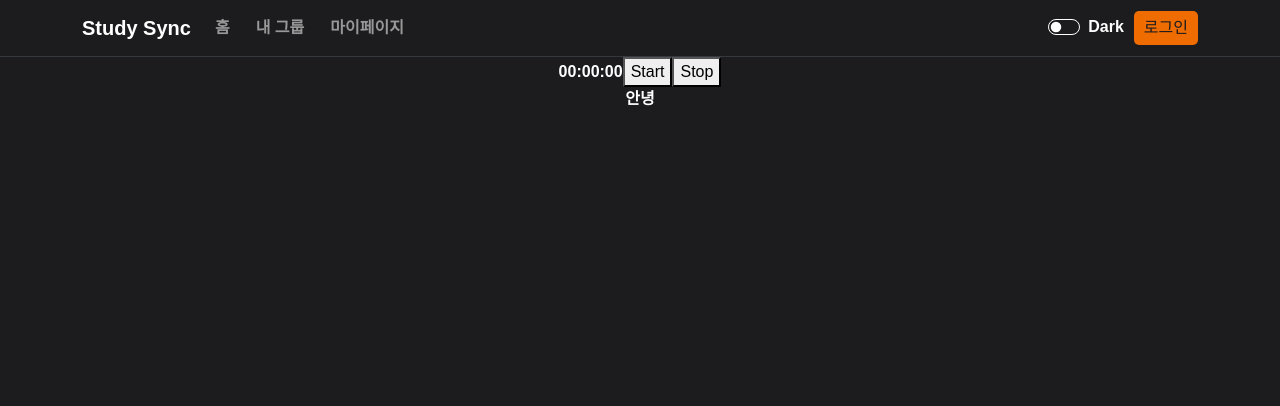
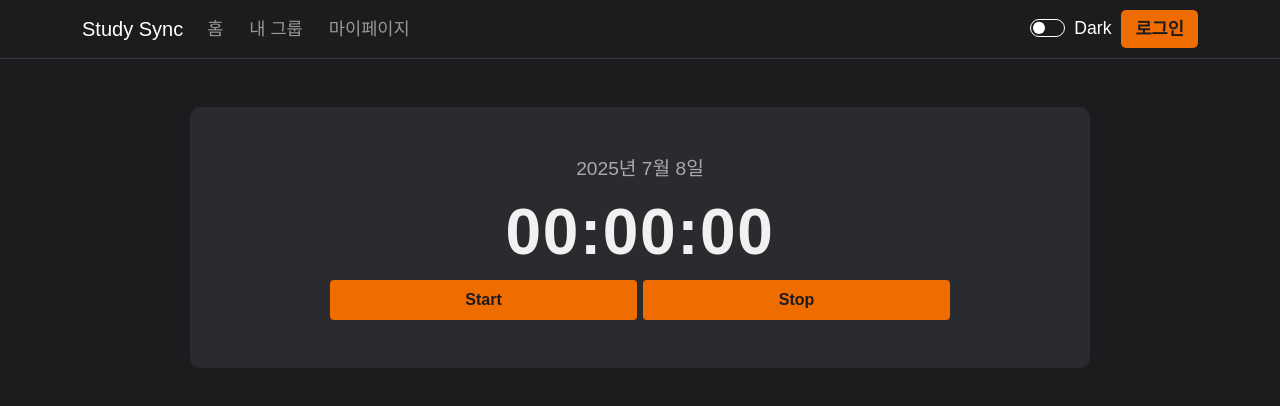
Before and after one commit to Milk0621/project-study-hub, a React (Create React App) app in the folder frontend/: page / in a window 1280 px wide. Shown: the top 406 px of the page. Built offline with nearby package versions, Linux system fonts and the light colour scheme; a web font is replaced by a local one.

Commit message:
refactor: 다크모드/라이트모드 대응을 위한 전역 CSS 변수 적용 및 스타일 정리

```diff
--- a/frontend/src/App.css
+++ b/frontend/src/App.css
@@ -43,11 +43,14 @@
   src: url('./fonts/PretendardGOV-Black.woff') format('woff');
   font-weight: 900;
 }
+* {
+  box-sizing: border-box;
+}
 .App {
   min-height: 100vh;
   text-align: center;
   font-family: 'Pretendard', sans-serif;
-  font-weight: 900;
+  font-weight: 400;
 }
 
 .dark {
--- a/frontend/src/App.jsx
+++ b/frontend/src/App.jsx
@@ -1,5 +1,5 @@
 import './App.css';
-import { createContext, useState } from 'react';
+import { createContext, useEffect, useState } from 'react';
 import { Routes, Route, Link } from 'react-router-dom'
 import 'bootstrap/dist/css/bootstrap.min.css';
 import Main from './components/Main/Main'
@@ -9,6 +9,9 @@ export const DarkModeContext = createContext();
 
 function App() {
   const [darkMode, setDarkMode] = useState(true); //기본 다크모드
+  useEffect(() => {
+    document.body.className = darkMode ? 'dark' : '';
+  }, [darkMode]);
   return (
     <div className={darkMode ? "App dark" : "App light"}>
       <DarkModeContext.Provider value={{ darkMode, setDarkMode }}>
--- a/frontend/src/components/Header/Header.jsx
+++ b/frontend/src/components/Header/Header.jsx
@@ -9,7 +9,7 @@ function Header(){
 
     return(
     <>
-        <Navbar variant={darkMode ? "dark" : "light"} style={{borderBottom: '1px solid #35393d'}}>
+        <Navbar variant={darkMode ? "dark" : "light"} style={{borderBottom: '1px solid #35393d', fontSize: '1.1rem'}}>
             <Container>
                 <Navbar.Brand>Study Sync</Navbar.Brand>
                 <Nav className="me-auto" style={{gap:'10px'}}>
--- a/frontend/src/components/Header/Header.module.css
+++ b/frontend/src/components/Header/Header.module.css
@@ -1,31 +1,37 @@
 .loginBtn {
-  background-color: #ef6c00;
+  background-color: var(--button-bg);
+  color: var(--button-text);
   margin-left: 10px;
-  padding: 5px 10px;
+  padding: 6px 14px;
   border-radius: 5px;
   border: none;
+  font-weight: 600;
 }
+
 .modalBg {
-  min-width: 100vw;
-  min-height: 100vh;
-  backdrop-filter: blur(4px);
-  background-color: #00000052;
   position: fixed;
   top: 0;
   left: 0;
+  width: 100vw;
+  height: 100vh;
+  background-color: rgba(0, 0, 0, 0.6);
+  backdrop-filter: blur(5px);
+  display: flex;
+  justify-content: center;
+  align-items: center;
+  z-index: 9999;
 }
+
 .modal {
   width: 40%;
-  padding: 20px;
-  background-color: #1c1c1e;
+  padding: 15px;
+  background-color: var(--bg-color);
   border-radius: 5px;
-  position: absolute;
-  left: 50%;
-  top: 50%;
-  transform: translate(-50%, -50%);
   display: flex;
   flex-direction: column;
+  color: var(--text-color);
 }
+
 .modal input {
   height: 40px;
   padding-left: 5px;
@@ -34,10 +40,12 @@
   border-radius: 5px;
   font-size: 0.9rem;
 }
+
 .modal p {
   text-align: right;
   font-size: 0.8rem;
 }
+
 .modal button {
   height: 40px;
   border: none;
--- a/frontend/src/components/Main/Main.jsx
+++ b/frontend/src/components/Main/Main.jsx
@@ -7,7 +7,6 @@ function Main(){
   return (
     <>
       <Timer />
-      <p>안녕</p>
     </>
   );
 }
--- a/frontend/src/components/Timer/Timer.jsx
+++ b/frontend/src/components/Timer/Timer.jsx
@@ -1,4 +1,6 @@
 import { useEffect, useRef, useState } from "react";
+import { Container ,Row ,Col } from 'react-bootstrap';
+import styles from './Timer.module.css';
 
 function Timer(){
   //start 누르면 시간 증가, stop 누르면 멈춤
@@ -29,10 +31,19 @@ function Timer(){
   }
 
   return (
-    <div>
-      <span>{formatTime(time)}</span>
-      <button onClick={()=>{setRunning(true)}}>Start</button>
-      <button onClick={()=>{setRunning(false)}}>Stop</button>
+    <div className={styles.timer}>
+      <Container>
+        <Row>
+          <Col className={styles.date}>2025년 7월 8일</Col>
+        </Row>
+        <Row>
+          <Col className={styles.time}>{formatTime(time)}</Col>
+          <div>
+            <button className={styles.startBtn} onClick={()=>{setRunning(true)}}>Start</button>
+            <button className={styles.stopBtn} onClick={()=>{setRunning(false)}}>Stop</button>
+          </div>
+        </Row>
+      </Container>
     </div>
   )
 }
--- /dev/null
+++ b/frontend/src/components/Timer/Timer.module.css
@@ -0,0 +1,42 @@
+.timer {
+    display: flex;
+    align-items: center;
+    justify-content: center;
+    background-color: var(--timer-bg);
+    margin: 3rem auto;
+    padding: 3rem 0;
+    border-radius: 10px;
+    max-width: 900px;
+}
+
+.date {
+    font-size: 1.2rem;
+    color: var(--date-color);
+    margin: 0 2rem;
+}
+
+.time {
+    font-size: 4rem;
+    font-weight: 700;
+    letter-spacing: 0.1rem;
+    margin: 0 20px;
+    color: var(--text-color);
+}
+
+.timer button {
+    width: 35%;
+    height: 40px;
+    padding: 6px 12px;
+    margin: 0 0.2rem;
+    background-color: var(--button-bg);
+    color: var(--button-text);
+    border: none;
+    border-radius: 4px;
+    font-weight: bold;
+    cursor: pointer;
+    transition: background-color 0.2s;
+}
+
+.timer button:hover {
+  filter: brightness(90%);
+}
--- a/frontend/src/index.css
+++ b/frontend/src/index.css
@@ -1,3 +1,23 @@
+:root {
+  --bg-color: #ffffff;
+  --text-color: #1c1c1e;
+  --button-bg: #ef6c00;
+  --button-text: #ffffff;
+  --date-color: #666;
+  --nav-hover: #000;
+  --timer-bg: #ededed;
+}
+
+.dark {
+  --bg-color: #1c1c1e;
+  --text-color: #f1f1f1;
+  --button-bg: #ef6c00;
+  --button-text: #1c1c1e;
+  --date-color: #aaa;
+  --nav-hover: #f1f1f1;
+  --timer-bg: #292b2f;
+}
+
 body {
   margin: 0;
   font-family: -apple-system, BlinkMacSystemFont, 'Segoe UI', 'Roboto', 'Oxygen',
@@ -5,6 +25,10 @@ body {
     sans-serif;
   -webkit-font-smoothing: antialiased;
   -moz-osx-font-smoothing: grayscale;
+  background-color: var(--bg-color);
+  color: var(--text-color);
+  font-family: 'Pretendard', sans-serif;
+  margin: 0;
 }
 
 code {
```
